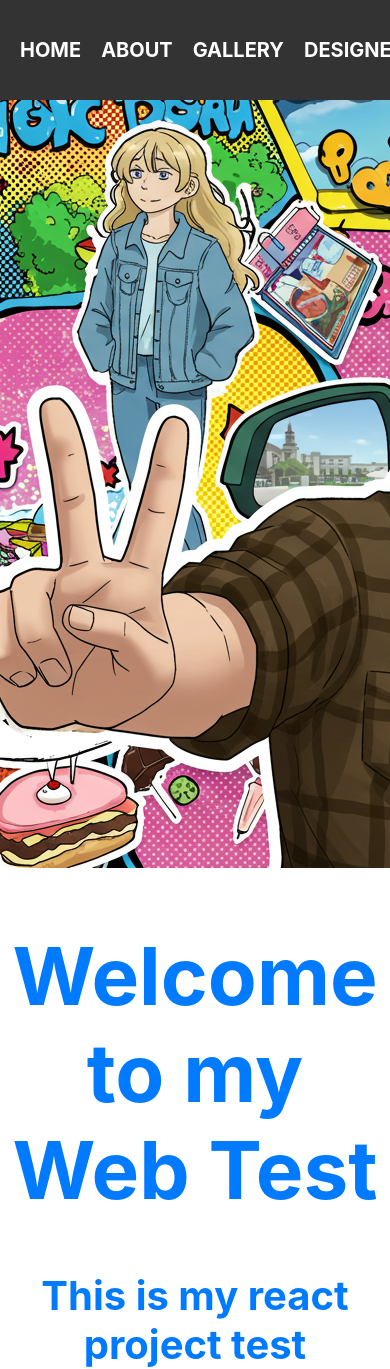
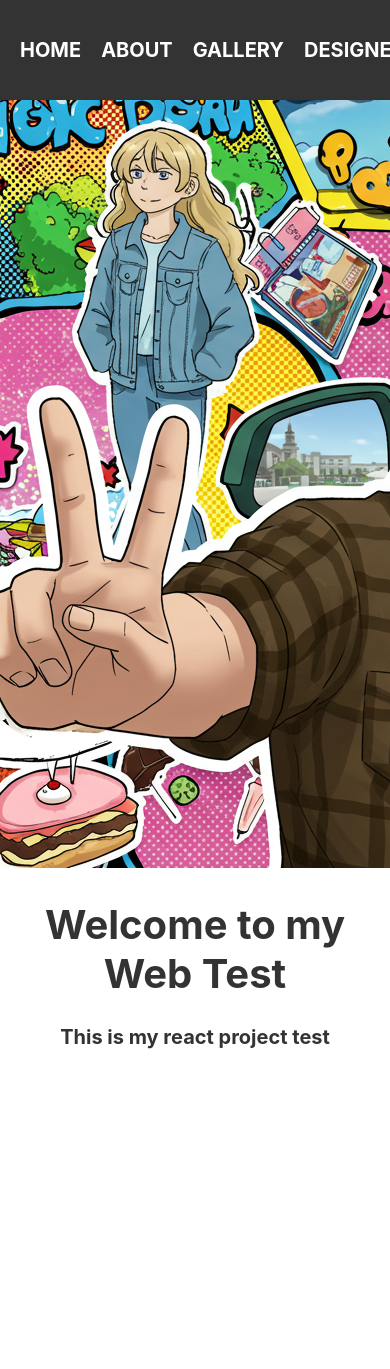
Before and after one commit to swhwang81/react-test, a React (Create React App) app: page / in a window 390 px wide. Shown: the top 1369 px of the page. After the commit the page ends 1049 px from the top, so only its background shows below. Built offline with nearby package versions, Linux system fonts and the light colour scheme.

Commit message:
Move home styles from App.css to home.css file

```diff
--- a/src/App.css
+++ b/src/App.css
@@ -52,10 +52,3 @@ main{
   color: #333;
   height:100vh;
 }
-
-.intro-text{
-  font-size: 40px;
-  color: #007bff;
-  margin-bottom: 30px;
-  text-align: center;
-}
--- /dev/null
+++ b/src/pages/home.css
@@ -0,0 +1,62 @@
+.home-main {
+  margin-top: 100px;
+  text-align: center;
+  font-size: 20px;
+  font-weight: bold;
+  color: #333;
+  height: 100vh;
+}
+
+.home-image-container {
+  margin-top: 10vh;
+}
+
+.home-image {
+  max-width: 100%;
+  height: auto;
+  border-radius: 8px;
+  box-shadow: 0 4px 8px rgba(0, 0, 0, 0.1);
+}
+
+.intro-text {
+  font-size: 40px;
+  color: #007bff;
+  margin-bottom: 30px;
+  text-align: center;
+}
+
+.intro-text h1 {
+  margin: 0 0 15px 0;
+  font-weight: bold;
+}
+
+.intro-text p {
+  margin: 0;
+  font-size: 24px;
+  color: #666;
+}
+
+/* 반응형 디자인 */
+@media (max-width: 768px) {
+  .intro-text {
+    font-size: 32px;
+  }
+
+  .intro-text p {
+    font-size: 20px;
+  }
+
+  .home-image-container {
+    margin-top: 5vh;
+  }
+}
+
+@media (max-width: 480px) {
+  .intro-text {
+    font-size: 28px;
+  }
+
+  .intro-text p {
+    font-size: 18px;
+  }
+}
```
